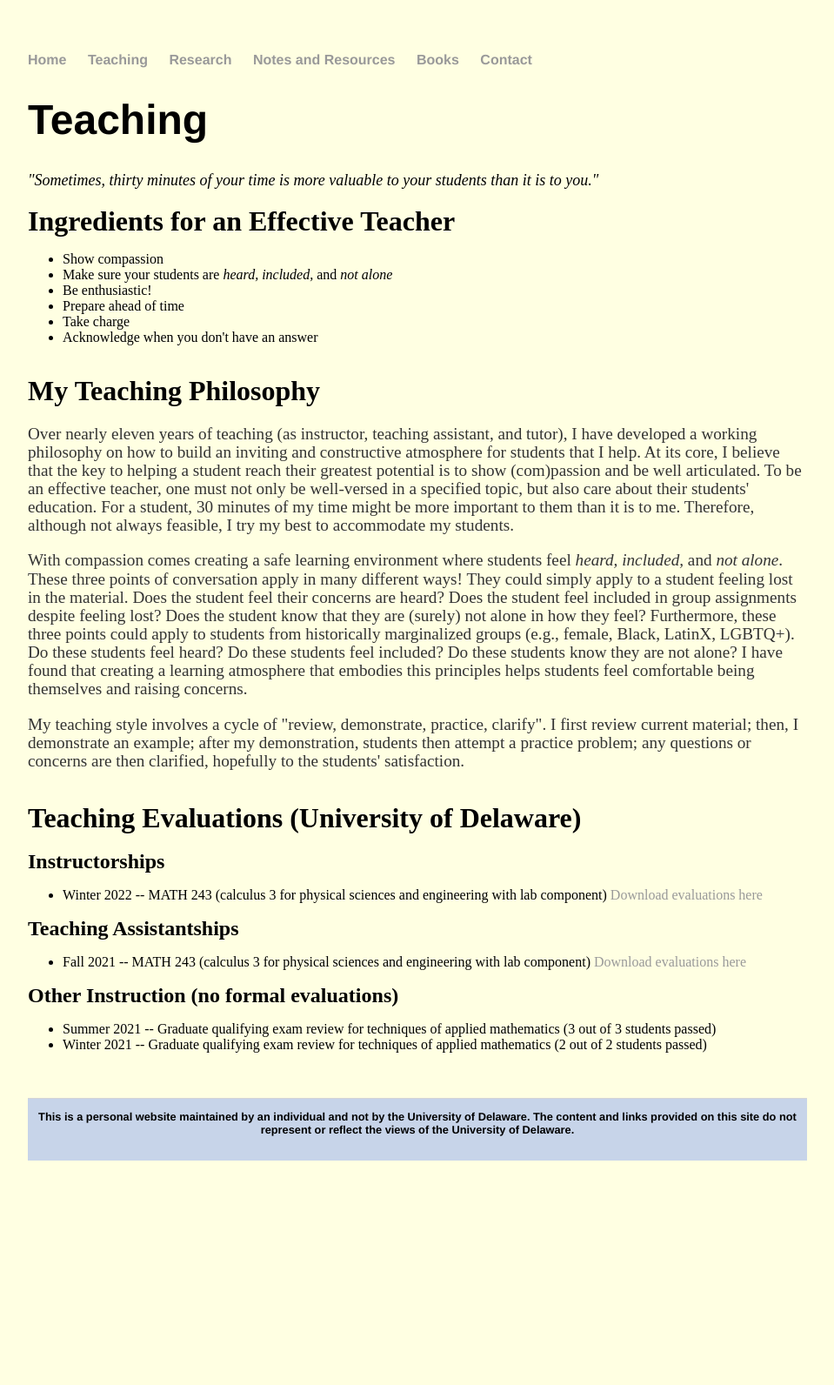
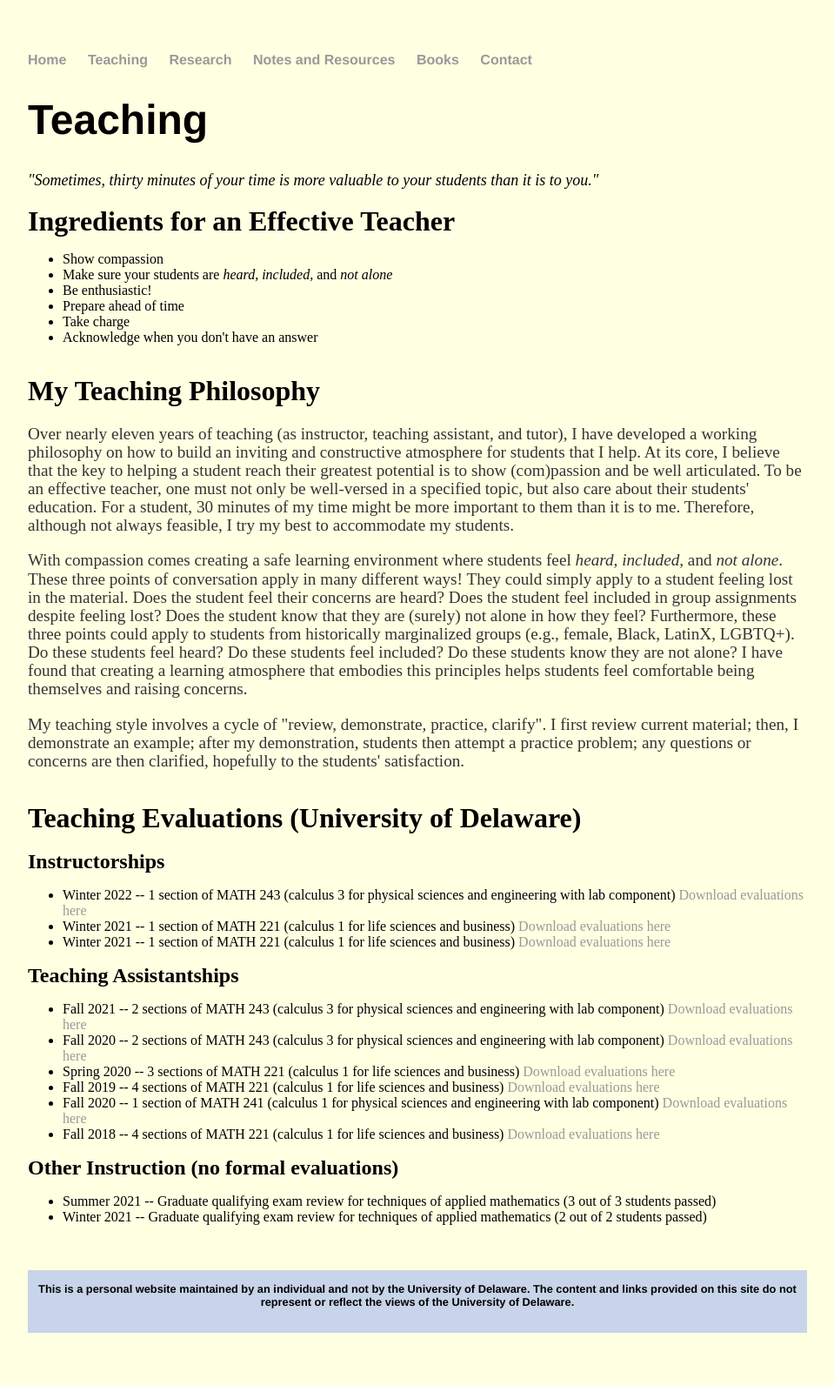
Before and after one commit to jhknakao/jhknakao.github.io, a Jekyll site: the page built from teaching.html, in a window 1280 px wide. Shown: the whole page at 87% size, without its empty margins (160-1119 px from the left). Built offline with Jekyll 4.4.1, drawn with Linux system fonts in a browser that asks for light colours; before the commit the page ends 1394 px from its top, so only the background shows below that.

Commit message:
Update teaching.html

```diff
--- a/teaching.html
+++ b/teaching.html
@@ -33,12 +33,19 @@ title: Teaching
 	<br>
 	<font size="5"><b>Instructorships</b></font>
 	<ul>
-		<li>Winter 2022 -- MATH 243 (calculus 3 for physical sciences and engineering with lab component) <a href="files/Nakao_CV_Apr2022.pdf" class="download" title="Download CV as PDF">Download evaluations here</a></li>
+		<li>Winter 2022 -- 1 section of MATH 243 (calculus 3 for physical sciences and engineering with lab component) <a href="files/evaluations/W2022_MATH243.pdf" class="download" title="Download CV as PDF">Download evaluations here</a></li>
+		<li>Winter 2021 -- 1 section of MATH 221 (calculus 1 for life sciences and business) <a href="files/evaluations/W2021_MATH221.pdf" class="download" title="Download CV as PDF">Download evaluations here</a></li>
+		<li>Winter 2021 -- 1 section of MATH 221 (calculus 1 for life sciences and business) <a href="files/evaluations/W2020_MATH221.pdf" class="download" title="Download CV as PDF">Download evaluations here</a></li>
 	</ul>
 
 	<font size="5"><b>Teaching Assistantships</b></font>
 	<ul>
-		<li>Fall 2021 -- MATH 243 (calculus 3 for physical sciences and engineering with lab component) <a href="files/Nakao_CV_Apr2022.pdf" class="download" title="Download CV as PDF">Download evaluations here</a></li>
+		<li>Fall 2021 -- 2 sections of MATH 243 (calculus 3 for physical sciences and engineering with lab component) <a href="files/evaluations/F2021_MATH243.pdf" class="download" title="Download CV as PDF">Download evaluations here</a></li>
+		<li>Fall 2020 -- 2 sections of MATH 243 (calculus 3 for physical sciences and engineering with lab component) <a href="files/evaluations/F2020_MATH243.pdf" class="download" title="Download CV as PDF">Download evaluations here</a></li>
+		<li>Spring 2020 -- 3 sections of MATH 221 (calculus 1 for life sciences and business) <a href="files/evaluations/Sp2020_MATH221.pdf" class="download" title="Download CV as PDF">Download evaluations here</a></li>
+		<li>Fall 2019 -- 4 sections of MATH 221 (calculus 1 for life sciences and business) <a href="files/evaluations/F2019_MATH221.pdf" class="download" title="Download CV as PDF">Download evaluations here</a></li>
+		<li>Fall 2020 -- 1 section of MATH 241 (calculus 1 for physical sciences and engineering with lab component) <a href="files/evaluations/Sp2019_MATH241.pdf" class="download" title="Download CV as PDF">Download evaluations here</a></li>
+		<li>Fall 2018 -- 4 sections of MATH 221 (calculus 1 for life sciences and business) <a href="files/evaluations/F2018_MATH221.pdf" class="download" title="Download CV as PDF">Download evaluations here</a></li>
 	</ul>
 
 	<font size="5"><b>Other Instruction (no formal evaluations)</b></font>
```
